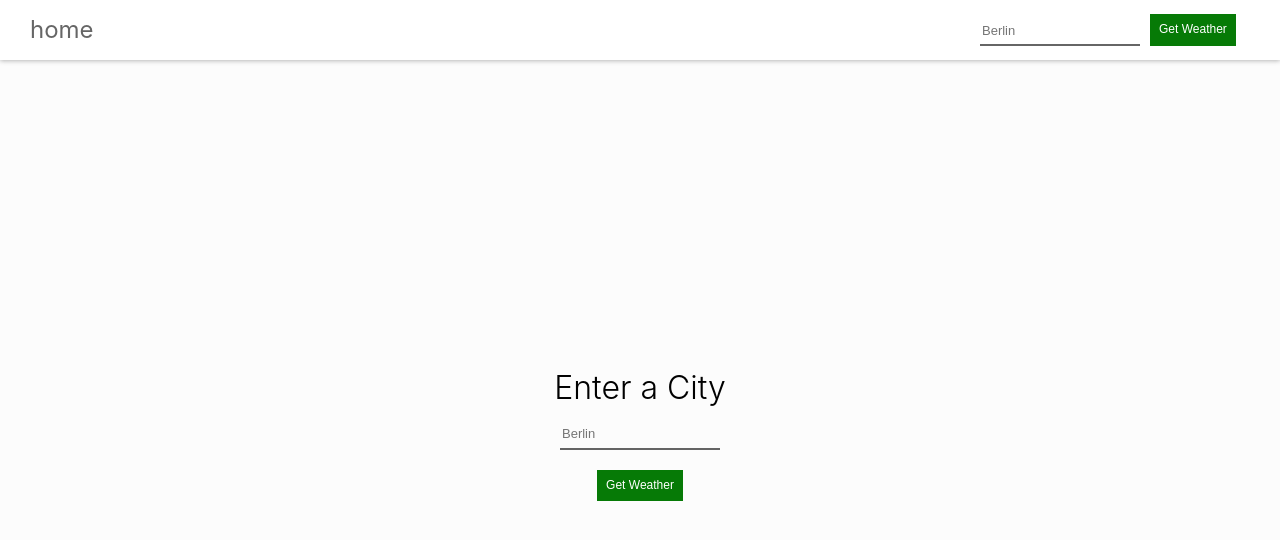
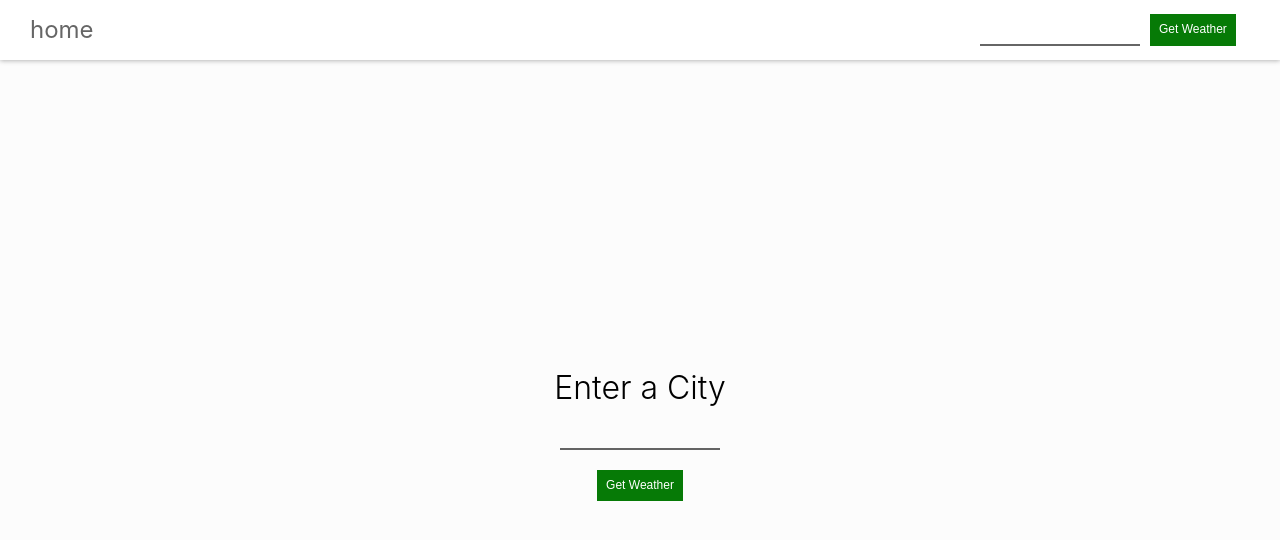
Before and after one commit to afuh/weather, a React app: page / in a window 1280 px wide. Shown: the top 540 px of the page. Built offline with nearby package versions, Linux system fonts and the light colour scheme; no server answers.

Commit message:
Update input placeholder

```diff
--- a/src/comp/Search.js
+++ b/src/comp/Search.js
@@ -7,13 +7,17 @@ class Search extends React.Component {
   constructor(props){
     super(props)
     this.state = {
-      input: ""
+      input: "",
+      ip: ""
     }
     this.handleSubmit = this.handleSubmit.bind(this)
     this.handleChange = this.handleChange.bind(this)
   }
   componentDidMount(){
-    ip().then(data => this.setState({input: data.city}))
+    ip().then(data => this.setState({
+      input: data.city,
+      ip: `${data.city}, ${data.country}`
+    }))
   }
   handleSubmit() {
     this.props.onSubmit(this.state.input)
@@ -27,7 +31,7 @@ class Search extends React.Component {
     return (
         <div className={`${this.props.direction} form`}>
           <input
-            placeholder="Berlin"
+            placeholder={this.state.ip}
             autoComplete='off'
             type="text"
             onChange={this.handleChange}>
```
